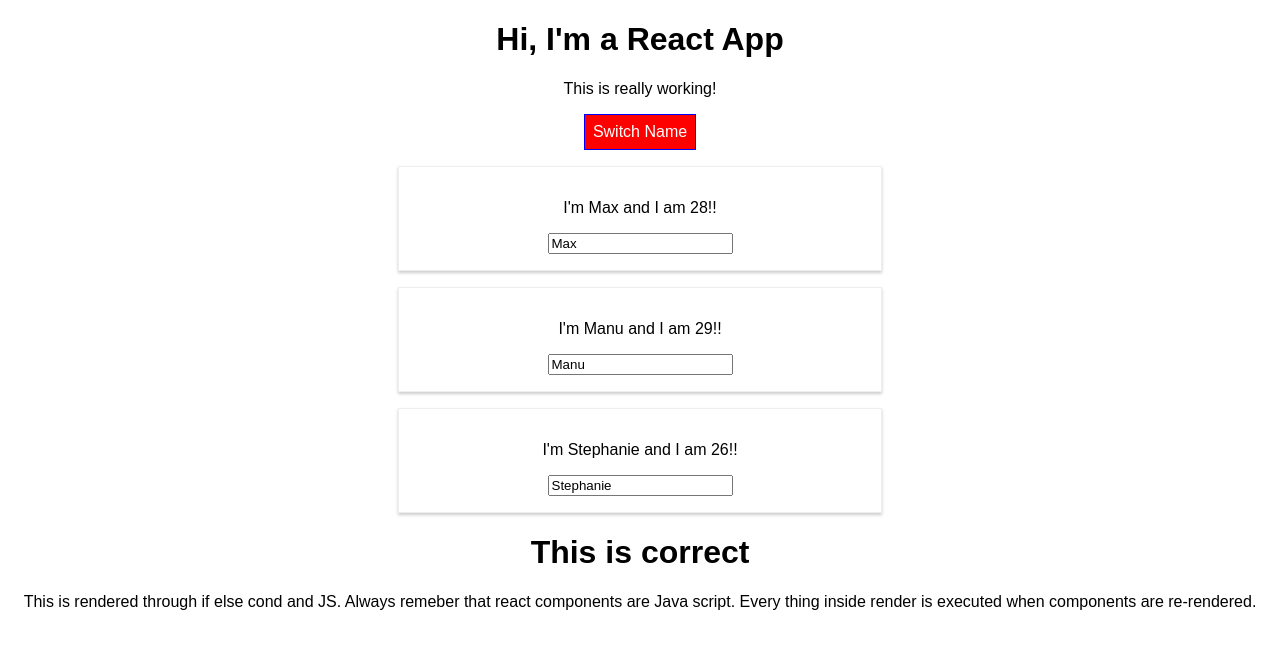
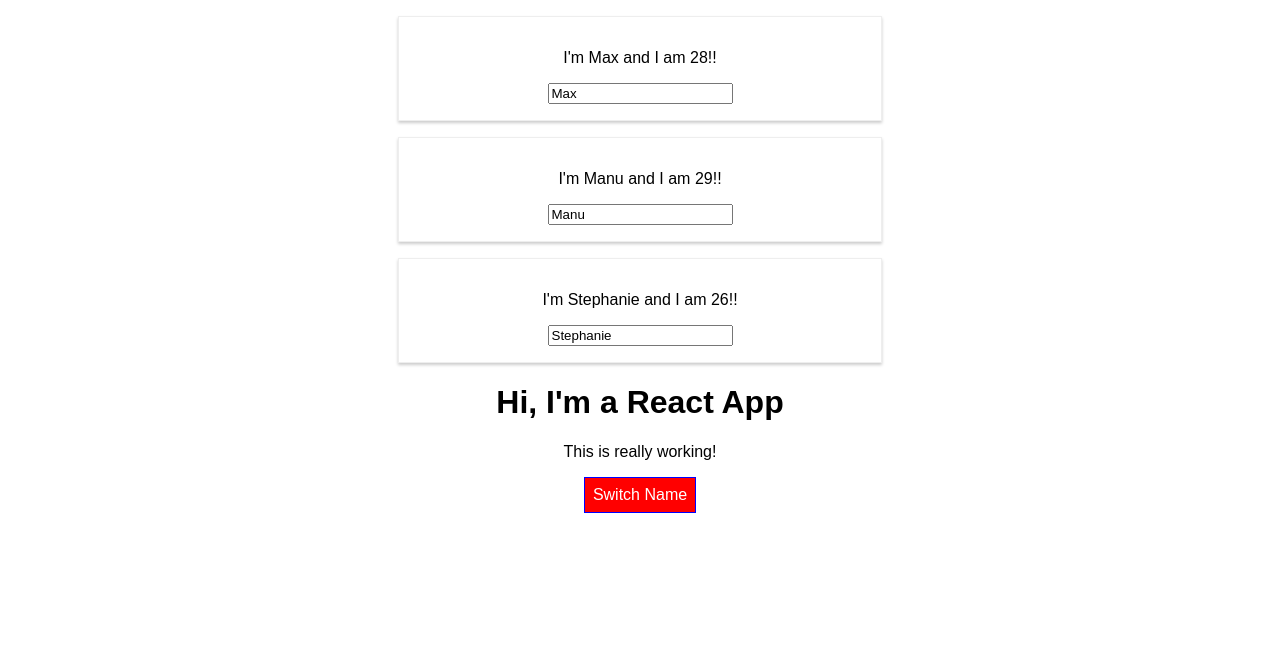
Before and after one commit to SiddTripathi/React_Codes, a React app in the folder react-complete-guide/: page / in a window 1280 px wide. Both pictures are taken after a click on the button "Switch Name". Shown: the top 648 px of the page. Built offline with nearby package versions, Linux system fonts and the light colour scheme.

Commit message:
Adding components/Code Optimization
Structured the code
added more components to optimize the code

```diff
--- a/react-complete-guide/src/App.js
+++ /dev/null
@@ -1,178 +0,0 @@
-//useState allows us to manage states in class based components.
-
-import React, { Component } from 'react';
-
-import Person from './Person/Person'
-import classesmodule from './App.css';
-
-
-
-
-
-/*
-*****Using Styled component - inline CSS*****
-import styled from 'styled-components';
-const StyledButton = styled.button`
-   background-color: ${props => props.myalt ? 'red' : 'green'};
-   color: white;
-   font: inherit;
-   border: 1px solid blue;
-   padding: 8px;
-   cursor: pointer;
-   &:hover {
-     background-color: ${props => props.myalt ? 'blue' : 'lightgreen'};
-     color: black;
-   }
-   `
-*/
-class App extends Component {
-  state = {
-    persons: [
-      { id: 'P101', name: 'Max', age: 28 },
-      { id: 'P102', name: 'Manu', age: 29 },
-      { id: 'P103', name: 'Stephanie', age: 26 }
-    ],
-    otherState: 'some other value',
-    showPersons: false
-  }
-
-  // switchNameHandler = (newName) => {
-  //   // console.log('Was clicked!');
-  //   // DON'T DO THIS: this.state.persons[0].name = 'Maximilian';
-  //   this.setState({
-  //     persons: [
-  //       { name: newName, age: 28 },
-  //       { name: 'Manu', age: 29 },
-  //       { name: 'Stephanie', age: 27 }
-  //     ]
-  //   })
-  // }
-  toggleNameHandler = () => {
-
-    const state = this.state.showPersons
-    this.setState({ showPersons: !state }) //state will always be set opposite to current state
-
-  }
-  deletePersonHandler = (personIndex) => {
-    // const persons = this.state.persons --> this is creating a persons reference to original state data. By this
-    //we are mutating the original data.
-    const persons = [...this.state.persons];//using spread operator is the appropriate way here. This will convert persons
-    // into an array instead of reference to original state and mutating original data
-    persons.splice(personIndex, 1);
-    this.setState({ persons: persons })
-  }
-  nameChangedHandler = (event, id) => {
-    const personIndex = this.state.persons.findIndex(p => {
-      return p.id === id
-    })
-
-    const person = {
-      ...this.state.persons[personIndex]
-    }
-
-    person.name = event.target.value
-    const persons = [...this.state.persons];
-    persons[personIndex] = person
-    this.setState({ persons: persons })
-
-
-
-
-    // console.log(persons[index])
-    // persons[index].name = "Haritha"
-    // this.setState({ persons: persons })
-
-  }
-
-  render() {
-
-    /*
-    *Object
-    *****Using inline style through style object****
-     const style = {
-       backgroundColor: 'green',
-       color: 'white',
-       font: 'inherit',
-       border: '1px solid blue',
-       padding: '8px',
-       cursor: 'pointer',
-       ':hover': {
-         backgroundColor: 'lightgreen',
-         color: 'black'
-       }
-     };
-     */
-    let btnClass = [classesmodule.button];
-    let person = null;
-    if (this.state.showPersons === true) {
-      person = (<div>
-        <h1>This is correct</h1>
-        <p>This is rendered through if else cond and JS. Always remeber that react components are Java script. Every thing inside render
-        is executed when components are re-rendered.
-  </p>
-
-      </div>
-      )
-
-      /*Object--
-      style.backgroundColor = 'red';
-      style[':hover'] = {
-        backgroundColor: 'blue',
-        color: 'black'
-      }*/
-
-      btnClass.push(classesmodule.red)
-
-    }
-
-    const clases = [];
-    if (this.state.persons.length <= 2) {
-      clases.push(classesmodule.red);
-    }
-    if (this.state.persons.length <= 1) {
-      clases.push(classesmodule.bold); //bold is class in app.css
-    }
-
-    return (
-
-      <div className={classesmodule.App}>
-        <h1>Hi, I'm a React App</h1>
-        <p className={clases.join(' ')}>This is really working!</p>
-        <button className={btnClass.join(' ')} onClick={this.toggleNameHandler}>Switch Name</button>
-        {this.state.showPersons ?
-          <div>
-            {this.state.persons.map((person, index) => {
-              return <Person click={this.deletePersonHandler.bind(this, index)}
-                name={person.name}
-                age={person.age}
-                key={person.id}
-
-                changed={(event) => this.nameChangedHandler(event, person.id)}
-
-              />
-            })}
-
-          </div> : null}
-        {person}
-      </div>
-
-    );
-    // return React.createElement('div', {className: 'App'}, React.createElement('h1', null, 'Does this work now?'));
-  }
-}
-
-export default App;
-
-//export default Radium(App);
-
-
-
-/*Comments
-1. Name change is handled for Manu only so only Manu can be edited
-
-2. Line 52 -- The if else cannot be passed here so ternary operator is used cond ?if true : else
-
-3. Line 48 -- Another way to pass conditional blocks is to pass it has JS function in render before return. Refer above code.
-
-4. line 65 --  map keyword is like a for loop which iterates an array or list and returns each element.
-*/
--- /dev/null
+++ b/react-complete-guide/src/components/Persons/persons.js
@@ -0,0 +1,17 @@
+import React from 'react'
+import Person from './Person/Person'
+
+const persons = (props) => (
+    props.persons.map((person, index) => {
+        return <Person click={props.clicked.bind(this, index)}
+            name={person.name}
+            age={person.age}
+            key={person.id}
+
+            changed={(event) => props.changed(event, person.id)}
+
+        />
+    })
+);
+
+export default persons;
--- a/react-complete-guide/src/App.css
+++ b/react-complete-guide/src/components/cockpit/Cockpit.css
@@ -1,7 +1,3 @@
-.App {
-  text-align: center;
-}
-
 .name-change-button {
   background-color: white;
   font: inherit;
@@ -18,7 +14,7 @@
   font-weight: bold;
 }
 
-.button {
+.Cockpit button {
   background-color: green;
   color: white;
   font: inherit;
@@ -27,15 +23,15 @@
   cursor: pointer;
 }
 
-.button:hover {
+.Cockpit button:hover {
   background-color: lightgreen;
   color: black;
 }
 
-.button.red {
+.Cockpit button.red {
   background-color: red;
 }
 
-.button.red:hover {
+.Cockpit button.red:hover {
   background-color: salmon;
 }
--- /dev/null
+++ b/react-complete-guide/src/components/cockpit/cockpit.js
@@ -0,0 +1,29 @@
+import React from 'react'
+import classesmodule from './Cockpit.css'
+const cockpit = (props) => {
+
+    const clases = [];
+    let btnClass = [classesmodule.button];
+    if (props.showPersons === true) {
+        btnClass.push(classesmodule.red)
+    }
+
+    if (props.persons.length <= 2) {
+        clases.push(classesmodule.red);
+    }
+    if (props.persons.length <= 1) {
+        clases.push(classesmodule.bold); //bold is class in app.css
+    }
+
+    return (
+        <div className={classesmodule.Cockpit}>
+            <h1>Hi, I'm a React App</h1>
+            <p className={clases.join(' ')}>This is really working!</p>
+            <button className={btnClass.join(' ')} onClick={props.toggleNameHandler}>Switch Name</button>
+        </div>
+    );
+
+
+}
+
+export default cockpit;
--- /dev/null
+++ b/react-complete-guide/src/containers/App.css
@@ -0,0 +1,3 @@
+.App {
+  text-align: center;
+}
--- /dev/null
+++ b/react-complete-guide/src/containers/App.js
@@ -0,0 +1,95 @@
+//useState allows us to manage states in class based components.
+
+import React, { Component } from 'react';
+import Persons from '../components/Persons/persons'
+import classesmodule from './App.css';
+import Cockpit from '../components/cockpit/cockpit'
+
+
+
+class App extends Component {
+  state = {
+    persons: [
+      { id: 'P101', name: 'Max', age: 28 },
+      { id: 'P102', name: 'Manu', age: 29 },
+      { id: 'P103', name: 'Stephanie', age: 26 }
+    ],
+    otherState: 'some other value',
+    showPersons: false
+  }
+
+
+  toggleNameHandler = () => {
+
+    const state = this.state.showPersons
+    this.setState({ showPersons: !state }) //state will always be set opposite to current state
+
+  }
+  deletePersonHandler = (personIndex) => {
+    // const persons = this.state.persons --> this is creating a persons reference to original state data. By this
+    //we are mutating the original data.
+    const persons = [...this.state.persons];//using spread operator is the appropriate way here. This will convert persons
+    // into an array instead of reference to original state and mutating original data
+    persons.splice(personIndex, 1);
+    this.setState({ persons: persons })
+  }
+  nameChangedHandler = (event, id) => {
+    const personIndex = this.state.persons.findIndex(p => {
+      return p.id === id
+    })
+
+    const person = {
+      ...this.state.persons[personIndex]
+    }
+
+    person.name = event.target.value
+    const persons = [...this.state.persons];
+    persons[personIndex] = person
+    this.setState({ persons: persons })
+
+  }
+
+  render() {
+
+    let person = null;
+    if (this.state.showPersons === true) {
+      person = (<div>
+        <h1>This is correct</h1>
+        <p>This is rendered through if else cond and JS. Always remeber that react components are Java script. Every thing inside render
+        is executed when components are re-rendered.
+  </p>
+
+      </div>
+      )
+
+    }
+    return (
+
+      <div className={classesmodule.App}>
+
+        {this.state.showPersons ?
+          <div>
+            <Persons
+              persons={this.state.persons}
+              clicked={this.deletePersonHandler}
+              changed={this.nameChangedHandler}
+            ></Persons>
+
+
+          </div> : null}
+        <Cockpit
+          showPersons={this.state.showPersons}
+          persons={this.state.persons}
+          toggleNameHandler={this.toggleNameHandler}
+        >
+          {person}
+        </Cockpit>
+
+      </div>
+
+    );
+
+  }
+}
+
+export default App;
--- a/react-complete-guide/src/index.js
+++ b/react-complete-guide/src/index.js
@@ -1,7 +1,7 @@
 import React from 'react';
 import ReactDOM from 'react-dom';
 import './index.css';
-import App from './App';
+import App from './containers/App';
 import registerServiceWorker from './registerServiceWorker';
 
 ReactDOM.render(<App />, document.getElementById('root'));
```
Also changed, not shown: react-complete-guide/src/components/Persons/Person/Person.css (renamed from react-complete-guide/src/Person/Person.css), react-complete-guide/src/components/Persons/Person/Person.js (renamed from react-complete-guide/src/Person/Person.js), 1 other file (tests, documents, lock files or other folders).
